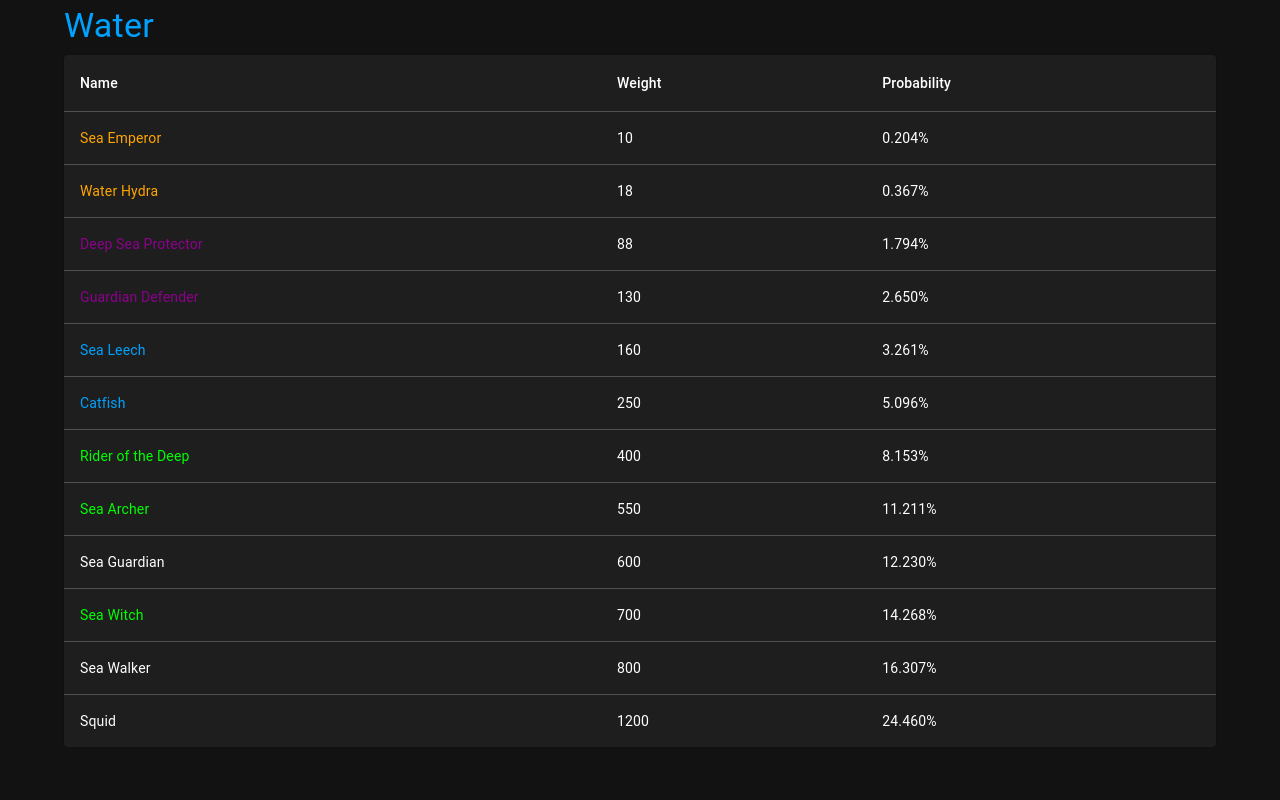
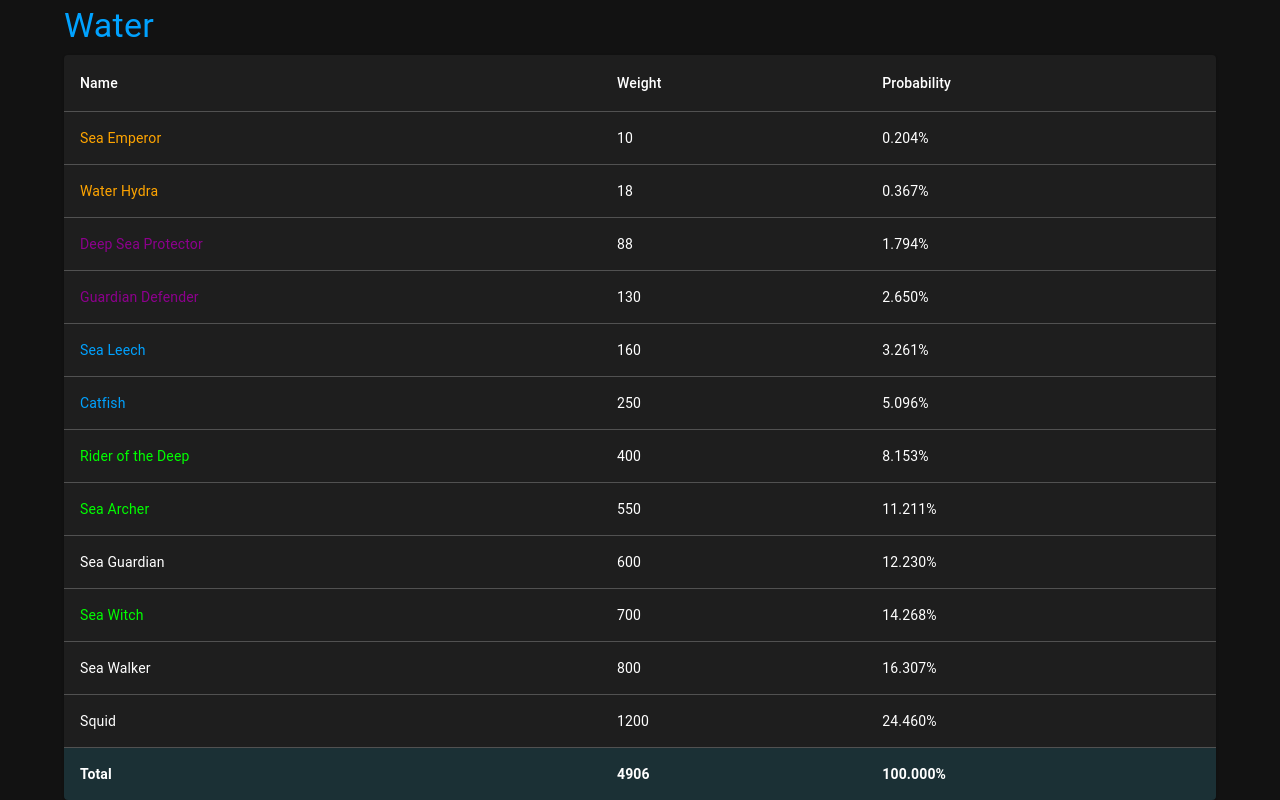
Before and after one commit to Chrisdouce/Fishing-for-dummies, a React (Vite) app: page / in a window 1280 px wide. Shown: the part 465-1265 px from the top of the page. Before the commit the page ends 1212 px from the top, so only its background shows below. Built offline with nearby package versions, Linux system fonts and the light colour scheme.

Commit message:
Adding test filter and total row0

```diff
--- a/src/App.tsx
+++ b/src/App.tsx
@@ -59,7 +59,7 @@ function App(): JSX.Element {
         <Filter selectedModifiers={selectedModifiers} onChange={setSelectedModifiers}/>
         <hr style={{ margin: "20px 0", border: "1px solid rgba(255, 255, 255, 0.2)" }} />
         <WaterTable fishingInfo={fishingData} selectedModifiers={selectedModifiers} />
-        <LavaTable fishingInfo={fishingData} />
+        <LavaTable fishingInfo={fishingData} selectedModifiers={selectedModifiers}/>
       </Container>
     </ThemeProvider>
     </>
--- a/src/components/LavaTable.tsx
+++ b/src/components/LavaTable.tsx
@@ -5,19 +5,25 @@ import lava from '../assets/scc-data/lava-sc.json';
 
 interface TableProps {
   fishingInfo: FishingInfo;
+  selectedModifiers: string[];
 }
 
-function LavaTable({ fishingInfo }: TableProps): JSX.Element {
+function LavaTable({ fishingInfo, selectedModifiers }: TableProps): JSX.Element {
   const {
     bait, location, hook, sinker, pet,
     eman, hotspot, chumcap, spooky, shark, squid, sharkArmor,
     spookyPerk, icyHookPerk, drakePiperPerk, sharkPerk
   } = fishingInfo;
 
+  const filteredCreatures = lava.filter((sc: SeaCreature) =>
+    selectedModifiers.length === 0 ||
+    selectedModifiers.some(mod => sc.modifiers.includes(mod))
+  );
+
   function calculateTotalLavaWeights(modifiers: boolean = true): number {
       let totalLavaWeight = 0;
       lava.forEach(sc => {
-          totalLavaWeight += calculateLavaWeight(sc, modifiers);
+        totalLavaWeight += calculateLavaWeight(sc, modifiers);
       });
       return totalLavaWeight;
   }
@@ -83,7 +89,7 @@ function LavaTable({ fishingInfo }: TableProps): JSX.Element {
               </TableRow>
             </TableHead>
             <TableBody>
-            {lava
+            {filteredCreatures
               .map((sc: SeaCreature) => ({
                 ...sc,
                 lavaWeight: calculateLavaWeight(sc),
@@ -116,6 +122,27 @@ function LavaTable({ fishingInfo }: TableProps): JSX.Element {
                   </TableRow>
                 );
               })}
+              <TableRow sx={{backgroundColor: 'rgba(0, 204, 255, 0.1)', '&:last-child td, &:last-child th': { border: 0 }}}>
+                  <TableCell component="th" scope="row" style={{ color: "white" }}>
+                    <strong>Total</strong>
+                  </TableCell>
+                  <TableCell>
+                    <strong>
+                      {filteredCreatures
+                      .map(sc => calculateLavaWeight(sc))
+                      .reduce((acc, weight) => acc + weight, 0)
+                      .toFixed(0)}
+                    </strong>
+                  </TableCell>
+                  <TableCell>
+                    <strong>
+                      {(filteredCreatures
+                        .map(sc => calculateLavaWeight(sc))
+                        .reduce((acc, weight) => acc + weight, 0) / calculateTotalLavaWeights() * 100)
+                        .toFixed(3)}%
+                    </strong>
+                  </TableCell>
+              </TableRow>
           </TableBody>
           </Table>
         </TableContainer>
--- a/src/components/WaterTable.tsx
+++ b/src/components/WaterTable.tsx
@@ -1,7 +1,7 @@
 import { Box, Typography, TableContainer, Paper, Table, TableHead, TableRow, TableCell, TableBody } from "@mui/material";
 import { JSX } from "react";
+import { FishingInfo, SeaCreature } from "../types/types";
 import water from '../assets/scc-data/water-sc.json';
-import { FishingInfo, SeaCreature } from "../types/types";
 
 interface TableProps {
   fishingInfo: FishingInfo;
@@ -152,6 +152,27 @@ function WaterTable({ fishingInfo, selectedModifiers }: TableProps): JSX.Element
                     </TableRow>
                   );
                 })}
+                <TableRow sx={{backgroundColor: 'rgba(0, 204, 255, 0.1)', '&:last-child td, &:last-child th': { border: 0 }}}>
+                  <TableCell component="th" scope="row" style={{ color: "white" }}>
+                    <strong>Total</strong>
+                  </TableCell>
+                  <TableCell>
+                    <strong>
+                      {filteredCreatures
+                      .map(sc => calculateWaterWeight(sc))
+                      .reduce((acc, weight) => acc + weight, 0)
+                      .toFixed(0)}
+                    </strong>
+                  </TableCell>
+                    <TableCell>
+                      <strong>
+                      {filteredCreatures
+                        .map(sc => (calculateWaterWeight(sc) / calculateTotalWaterWeights()) * 100)
+                        .reduce((acc, percentage) => acc + percentage, 0)
+                        .toFixed(3)}%
+                      </strong>
+                    </TableCell>
+              </TableRow>
             </TableBody>
           </Table>
         </TableContainer>
```
